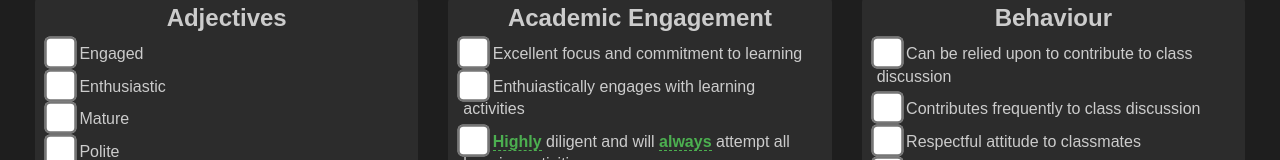
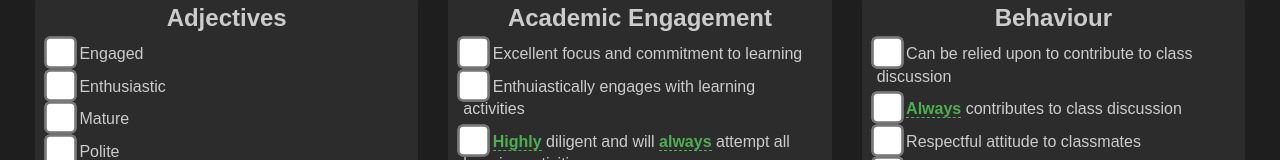
Before and after one commit to koglint/report-assistant, a plain HTML site: page index.html in a window 1280 px wide. Shown: the part 221-381 px from the top of the page. Drawn offline with Linux system fonts and the light colour scheme.

Commit message:
update for discussions

```diff
--- a/index.html
+++ b/index.html
@@ -93,7 +93,7 @@
             <h2>Behaviour</h2>
             <form id="behavior-options">
                 <label><input type="checkbox"> Can be relied upon to contribute to class discussion</label>
-                <label><input type="checkbox"> Contributes frequently to class discussion</label>
+                <label><input type="checkbox"> <span class="modifier" data-modifier-type="frequency">Always</span> contributes to class discussion</label>
                 <label><input type="checkbox"> Respectful attitude to classmates</label>
                 <label><input type="checkbox"> <span class="modifier" data-modifier-type="frequency">Always</span> on-task and following instructions</label>
                 <label><input type="checkbox"> Uses time during lessons well</label>
```
Also changed, not shown: script.js (+4 -4 lines).
